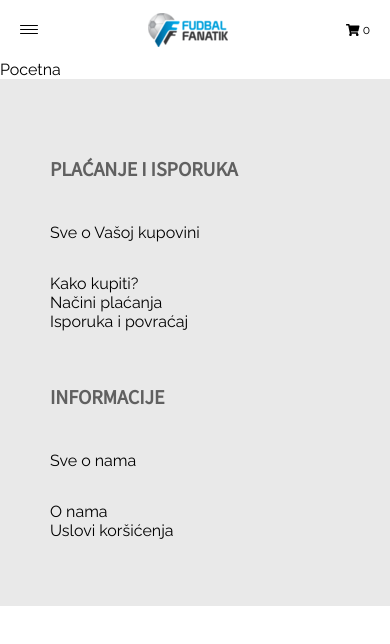
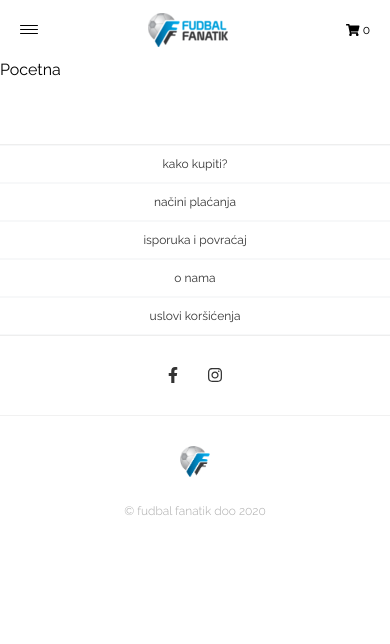
Before and after one commit to nenadcode/fudbal-fanatik-shop, a Vue app: page / in a window 390 px wide. Shown: the top 644 px of the page. Built offline with nearby package versions, Linux system fonts and the light colour scheme; no server answers.

Commit message:
feat: New footer implemented in FooterContainer.vue, router navigates to top of the page

```diff
--- a/src/App.vue
+++ b/src/App.vue
@@ -31,6 +31,7 @@ export default {
 @import url('https://fonts.googleapis.com/css?family=Raleway:300,400,600,700&display=swap');
 @import "@/assets/scss/style.scss";
 @import "@/assets/scss/navigation.scss";
+@import "@/assets/scss/footer.scss";
 
 #app {
   margin: 0;
--- /dev/null
+++ b/src/assets/scss/footer.scss
@@ -0,0 +1,90 @@
+#footer-main {
+  display: block!important;
+  text-align: center;
+  width: 100%;
+  text-transform: lowercase;
+  padding-top: 65px;
+}
+#footer-navigation {
+  border-bottom: 1px solid #eee;
+  white-space: nowrap;
+  border-top: 1px solid #eee;
+
+  ul {
+    margin: 0;
+  }
+  li {
+    display: inline-block;
+    line-height: 1;
+  }
+  li a {
+    display: block;
+    color: #333;
+    padding: 20px 10px;
+    font-size: 12px;
+    line-height: 1;
+    font-weight: 400;
+  }
+}
+#footer-content {
+  position: relative;
+  width: 84%;
+  max-width: 1180px;
+  margin: 0 auto 45px auto;
+
+  .footer-social {
+    padding: 30px 0 30px 0;
+    margin: 0;
+    border-bottom: 1px solid #f1f1f1;
+
+    li {
+      display: inline-block;
+      font-size: 16px;
+    }
+    li a {
+      color: #333;
+    }
+    .facebook-icon {
+      padding-right: 15px;
+    }
+    .instagram-icon {
+      padding-left: 15px;
+    }
+  }
+}
+.footer-details {
+  margin-top: 30px;
+
+  .ff-logo-small {
+    width: 30px;
+  }
+  .footer-small {
+    margin: 20px auto 0;
+    font-size: 12px;
+    color: #aaa;
+    max-width: 320px;
+    line-height: 20px;
+    font-weight: 300;
+  }
+}
+
+@media (max-width: 767px) {
+  #footer-navigation {
+    li {
+      display: block;
+    }
+    li a {
+      padding: 12px 8%;
+      border-top: 1px solid #f7f8f9;
+      border-bottom: 1px solid #f7f8f9;
+    }
+  }
+  #footer-content {
+    width: 100%;
+    margin: 0 auto 25px auto;
+
+    .footer-social {
+      letter-spacing: .03em;
+    }
+  }
+}
--- a/src/components/Home.vue
+++ b/src/components/Home.vue
@@ -5,14 +5,8 @@
 </template>
 
 <script>
-import { http } from '../services/http'
-
 export default {
-  name: 'Home',
-
-  created() {
-    http.get('http://localhost:3000/products');
-  }
+  name: 'Home'
 }
 </script>
 
@@ -28,17 +22,8 @@ export default {
     align-items: center;
 
     h1 {
-      display: flex;
-      justify-content: center;
-      width: 100%;
-      font-family: 'Source Sans Pro', 'HelveticaNeue', 'Helvetica Neue', Helvetica, Arial, sans-serif;
-      padding: 20px 0 8px 0;
-      border-bottom: 1px solid #ededed;
-      text-transform: uppercase;
-      font-size: 2em;
-      font-weight: 400;
-      line-height: 1.4;
-      color: #000;
+      font-weight: 300;
+      font-size: 30px;
     }
 
     .ff-logo-image-wrapper {
@@ -64,18 +49,15 @@ export default {
       color: #000;
       text-transform: uppercase;
     }
-
     a {
       color: #003cff;
     }
-
     p {
-      font-family: "Roboto","HelveticaNeue","Helvetica Neue",Helvetica,Arial,sans-serif;
-      font-weight: 400;
+      font-size: 13px;
+      color: #8a8a8a;
+      max-width: 500px;
+      margin: auto;
       line-height: 1.6;
-      font-size: 16px;
-      color: #4f4f4f;
-      -webkit-font-smoothing: antialiased;
     }
 
     .bold-text {
--- a/src/components/footer/FooterContainer.vue
+++ b/src/components/footer/FooterContainer.vue
@@ -1,38 +1,52 @@
 <template>
-  <footer>
-    <footer-information />
+  <footer id="footer-main">
+    <nav id="footer-navigation">
+      <ul>
+        <li>
+          <router-link tag="a" to="/info/kako-kupiti">Kako kupiti?</router-link>
+        </li>
+        <li>
+          <router-link tag="a" to="/info/placanje">Načini plaćanja</router-link>
+        </li>
+        <li>
+          <router-link tag="a" to="/info/isporuka-i-povracaj">Isporuka i povraćaj</router-link>
+        </li>
+        <li>
+          <router-link tag="a" to="/info/o-nama">O nama</router-link>
+        </li>
+        <li>
+          <router-link tag="a" to="/info/uslovi-koriscenja">Uslovi koršićenja</router-link>
+        </li>
+      </ul>
+    </nav>
+    <div id="footer-content">
+      <ul class="footer-social">
+        <li>
+          <a href="https://www.facebook.com/fudbalfanatiksuveniri">
+            <font-awesome-icon class="facebook-icon" :icon="['fab', 'facebook-f' ]" />
+          </a>
+        </li>
+        <li>
+          <a href="">
+            <font-awesome-icon class="instagram-icon" :icon="['fab', 'instagram' ]" />
+          </a>
+        </li>
+      </ul>
+      <div class="footer-details">
+        <router-link tag="a" to="/">
+          <img src="../../assets/fudbal-fanatik-footer.png" alt="Fudbal Fanatik logo" class="ff-logo-small">
+        </router-link>
+        <div class="footer-small">
+          &#169; Fudbal Fanatik doo 2020
+        </div>
+      </div>
+    </div>
   </footer>
 </template>
 
 <script>
-import FooterInformation from './FooterInformation.vue'
 
 export default {
-  name: 'FooterContainer',
-  components: {
-    FooterInformation
-  }
+  name: 'FooterContainer'
 }
 </script>
-
-<style lang="scss">
-  footer {
-    background-color: #e9e9e9;
-    padding: 40px 20px;
-  }
-
-  .footer-box {
-    display: flex;
-    flex-direction: column;
-    margin: 10px 0;
-    padding: 0 30px;
-
-    h4 {
-      font-family: "Source Sans Pro", "HelveticaNeue", "Helvetica Neue", Helvetica, Arial, sans-serif;
-      font-size: 20px;
-      text-transform: uppercase;
-      color: #606060;
-      font-weight: 600;
-    }
-  }
-</style>
--- a/src/components/footer/FooterInformation.vue
+++ /dev/null
@@ -1,46 +0,0 @@
-<template>
-  <div>
-    <div class="footer-box">
-      <h4>Plaćanje i Isporuka</h4>
-      <p>Sve o Vašoj kupovini</p>
-      <ul>
-        <router-link
-          tag="li"
-          to="/info/kako-kupiti"
-          @click.native="multipleMenuChanges">Kako kupiti?</router-link>
-        <router-link
-          tag="li"
-          to="/info/placanje"
-          @click.native="multipleMenuChanges">Načini plaćanja</router-link>
-        <router-link
-          tag="li"
-          to="/info/isporuka-i-povracaj"
-          @click.native="multipleMenuChanges">Isporuka i povraćaj</router-link>
-      </ul>
-    </div>
-    <div class="footer-box">
-      <h4>Informacije</h4>
-      <p>Sve o nama</p>
-      <ul>
-        <router-link
-          tag="li"
-          to="/info/o-nama"
-          @click.native="multipleMenuChanges">O nama</router-link>
-        <router-link
-          tag="li"
-          to="/info/uslovi-koriscenja"
-          @click.native="multipleMenuChanges">Uslovi koršićenja</router-link>
-      </ul>
-    </div>
-  </div>
-</template>
-
-<script>
-export default {
-  name: 'FooterInformation'
-}
-</script>
-
-<style>
-
-</style>
--- a/src/components/header/HeaderContainer.vue
+++ b/src/components/header/HeaderContainer.vue
@@ -9,7 +9,7 @@
       <span class="menu-icon-bar"></span>
     </div>
     <router-link to="/" id="logo-f">
-      <img src="../../assets/fudbal-fanatik-small.png" alt="">
+      <img src="../../assets/fudbal-fanatik-small.png" alt="Fudbal Fanatik logo">
     </router-link>
     <div class="hdr-right">
       <font-awesome-icon class="" icon="shopping-cart" />
--- a/src/components/info/AboutUs.vue
+++ b/src/components/info/AboutUs.vue
@@ -1,3 +1,4 @@
+/* eslint-disable */
 <template>
   <div>
     <header class="info-page-top">
--- a/src/main.js
+++ b/src/main.js
@@ -4,12 +4,13 @@ import router from './router/router.js'
 import { store } from './store/store.js'
 import { library } from '@fortawesome/fontawesome-svg-core'
 import { faArrowRight, faArrowDown, faShoppingCart } from '@fortawesome/free-solid-svg-icons'
+import { faFacebookF, faInstagram } from '@fortawesome/free-brands-svg-icons'
 import { FontAwesomeIcon } from '@fortawesome/vue-fontawesome'
 import axios from 'axios'
 
 axios.defaults.baseURL = 'http://localhost:3000/';
 
-library.add(faArrowRight, faArrowDown, faShoppingCart)
+library.add(faArrowRight, faArrowDown, faShoppingCart, faFacebookF, faInstagram)
 
 Vue.component('font-awesome-icon', FontAwesomeIcon)
 
--- a/src/router/router.js
+++ b/src/router/router.js
@@ -66,5 +66,12 @@ export default new Router({
       component: FAQ
     }
   ],
+  scrollBehavior (to, from, savedPosition) {
+    if (savedPosition) {
+      return savedPosition
+    } else {
+      return { x: 0, y: 0 }
+    }
+  },
   mode: 'history'
 })
```
Also changed, not shown: package.json (+5 -4 lines), src/assets/fudbal-fanatik-footer.png (added).
